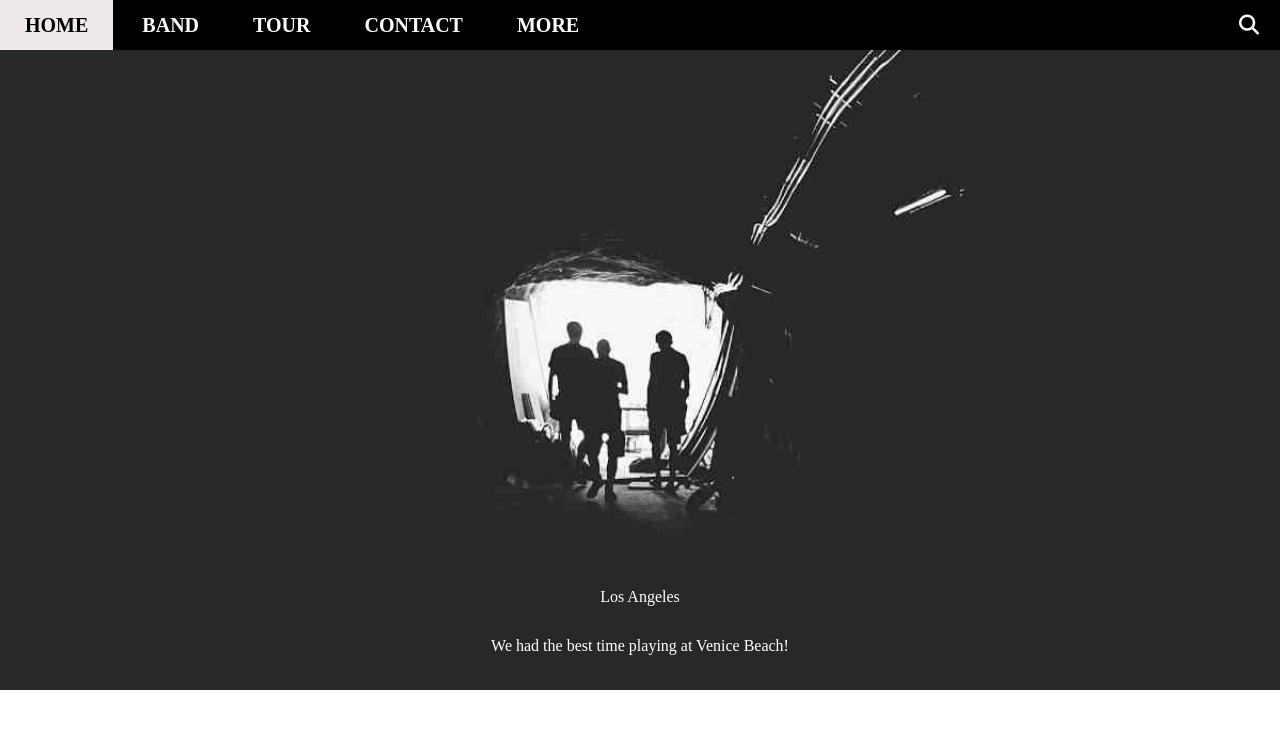
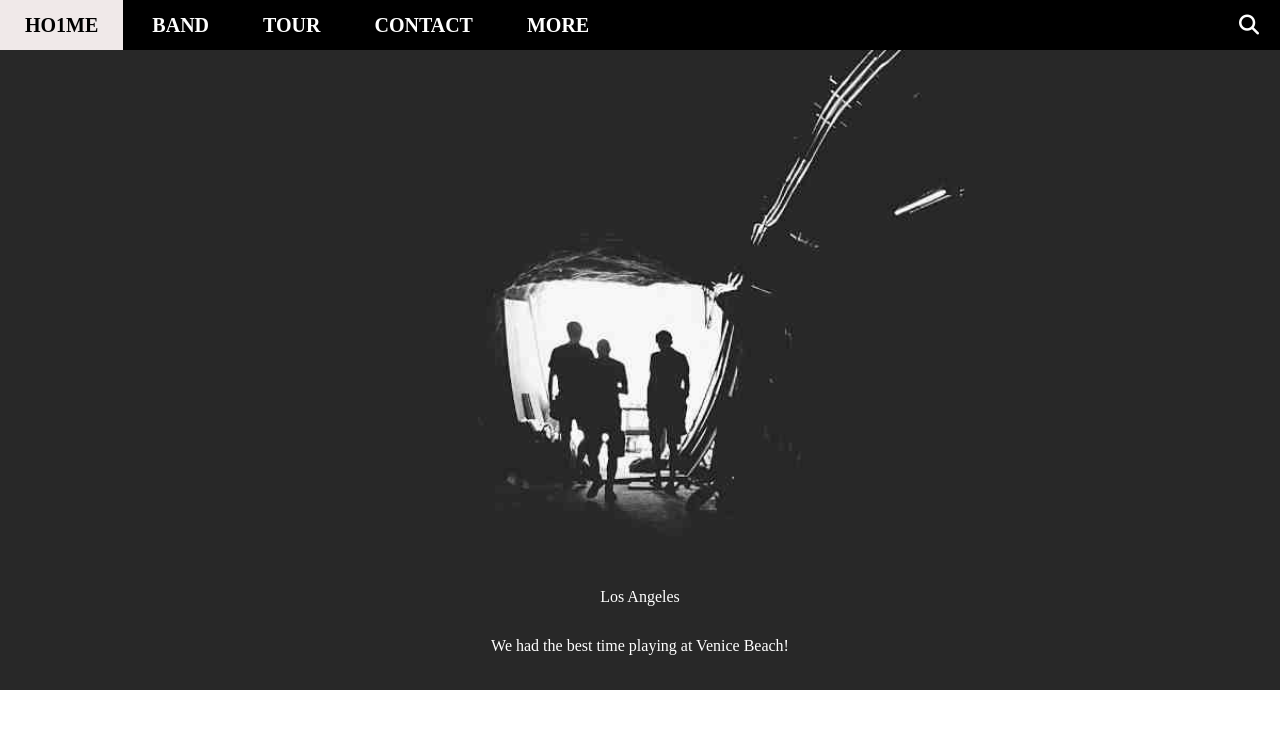
Before and after one commit to luong228/the_band, a plain HTML site: page index.html in a window 1280 px wide. Shown: the top 738 px of the page. Drawn offline with Linux system fonts and the light colour scheme.

Commit message:
Update index.html

```diff
--- a/index.html
+++ b/index.html
@@ -17,7 +17,7 @@
         <div id="header">
             <ul id="nav">
                 <li>
-                    <a href="#">Home</a>
+                    <a href="#">Ho1me</a>
                 </li>
                 <li>
                     <a href="#band">Band</a>
```
